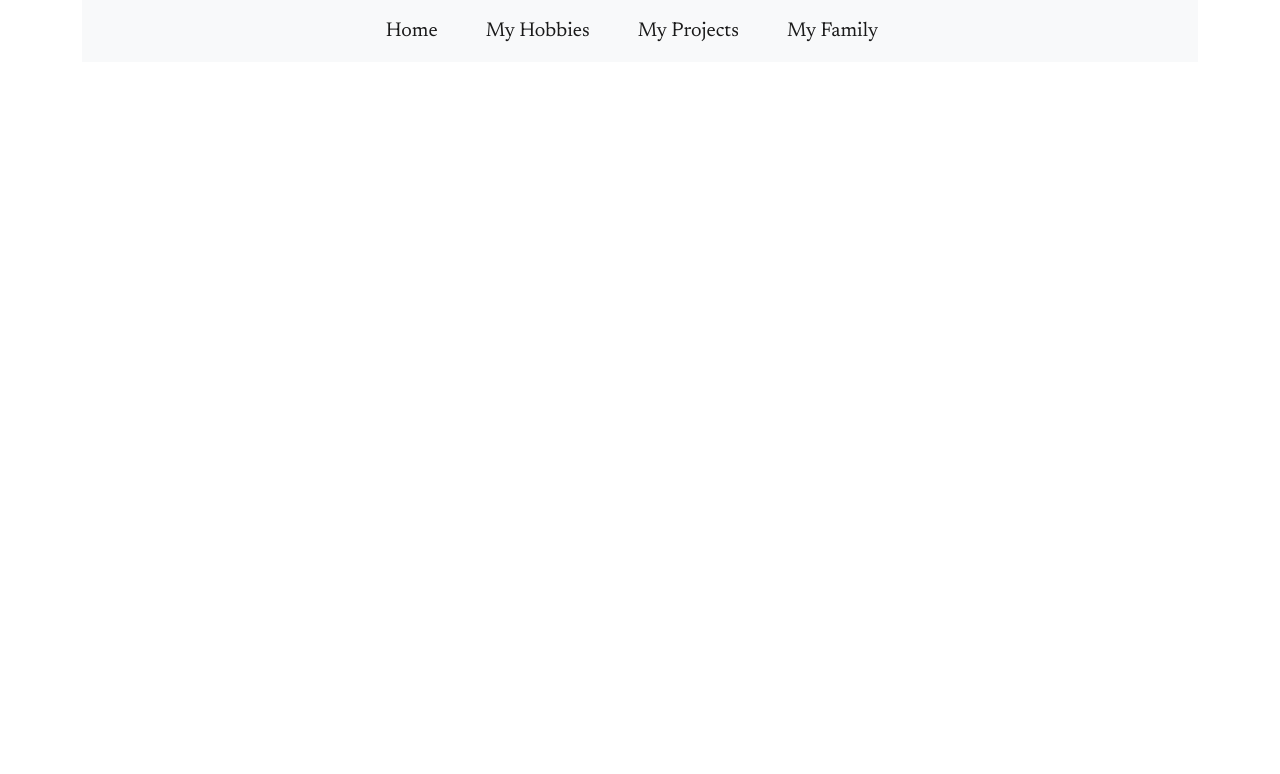
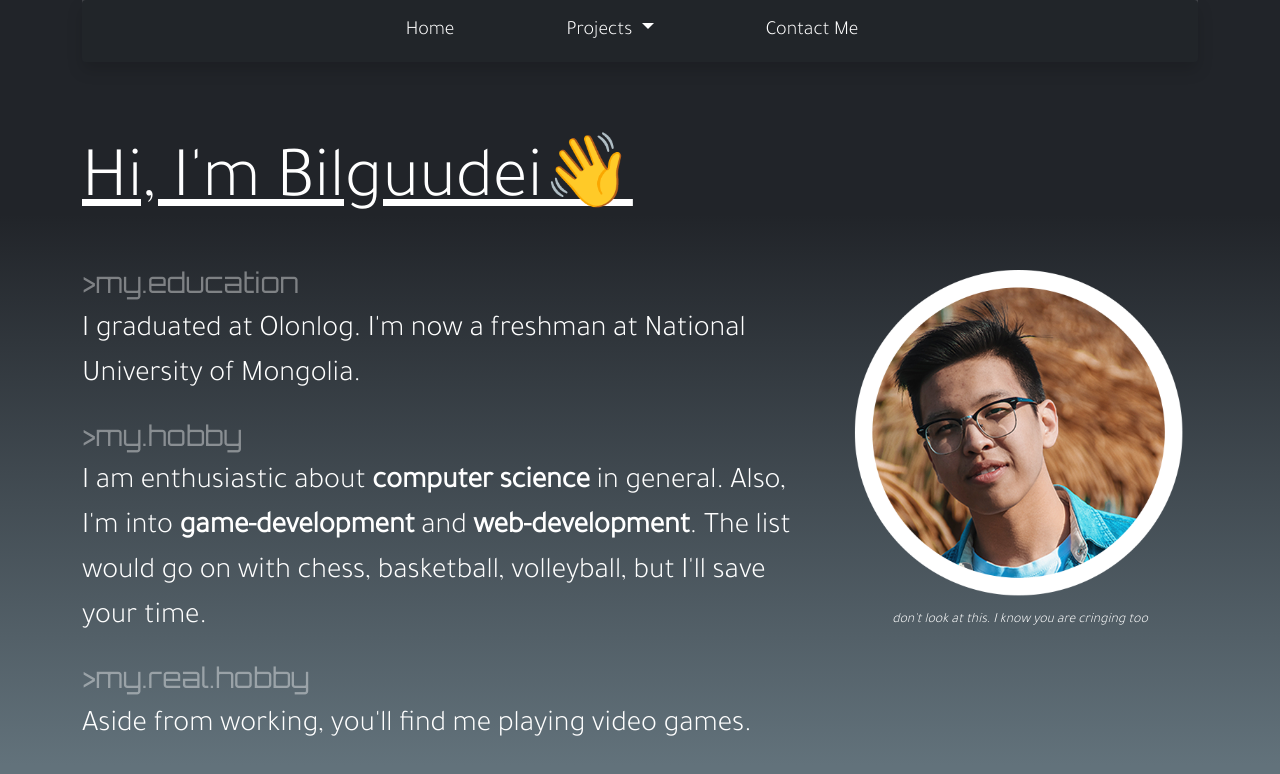
Before and after one commit to bilguudeiblgd/Internet-Technology, a plain HTML site: page lab2/index.html in a window 1280 px wide. Drawn offline with nearby package versions, Linux system fonts and the light colour scheme; files that its build step writes are made by us from their sources.

Commit message:
lots of update and pages

```diff
--- a/lab2/index.html
+++ b/lab2/index.html
@@ -1,50 +1,122 @@
-<!doctype html>
+<!DOCTYPE html>
 <html lang="en">
   <head>
     <!-- Required meta tags -->
-    <meta charset="utf-8">
-    <meta name="viewport" content="width=device-width, initial-scale=1">
+    <meta charset="utf-8" />
+    <meta name="viewport" content="width=device-width, initial-scale=1" />
 
     <!-- Bootstrap CSS -->
-    <link href="https://cdn.jsdelivr.net/npm/bootstrap@5.0.0-beta2/dist/css/bootstrap.min.css" rel="stylesheet" integrity="sha384-BmbxuPwQa2lc/FVzBcNJ7UAyJxM6wuqIj61tLrc4wSX0szH/Ev+nYRRuWlolflfl" crossorigin="anonymous">
-    <link href="./style/main.css" rel="stylesheet" >
-    <title>Hello, world!</title>
+    <link
+      href="https://cdn.jsdelivr.net/npm/bootstrap@5.0.0-beta2/dist/css/bootstrap.min.css"
+      rel="stylesheet"
+      integrity="sha384-BmbxuPwQa2lc/FVzBcNJ7UAyJxM6wuqIj61tLrc4wSX0szH/Ev+nYRRuWlolflfl"
+      crossorigin="anonymous"
+      />
+    <link
+      rel="stylesheet"
+      href="https://cdn.jsdelivr.net/npm/bootstrap-icons@1.3.0/font/bootstrap-icons.css"
+      />
+    <link href="./style/main.css" rel="stylesheet" />
+
+    <title>Lab1</title>
   </head>
   <body>
-
+    <div class="bodyish">
       <div class="container">
-      <nav class="navbar navbar-expand-lg navbar-light bg-light ">
-        <div class="container-fluid my-lg-2">
-          <ul class="navbar-nav nav-pills me-auto mx-auto">
-            <li class="nav-item px-3">
-              <a class="navbar-brand active " aria-current="page" href="#">
+        <nav class="navbar navbar-expand-lg navbar-dark bg-gradient"
+          style="padding: 0px;">
+          <div class="container-fluid my-lg-2 justify-content-center shadow p-3
+            mb-5 bg-dark rounded" style="margin:0px !important">
+            <ul class="navbar-nav align-items-center">
+              <li class="nav-item mx-sm-3 mx-md-5">
+                <a class="navbar-brand active" aria-current="page" href="#">
                   Home
                 </a>
               </li>
-            <li class="nav-item px-3">
-              <a class="navbar-brand ">
-                My Hobbies
+
+              <li class="nav-item dropdown mx-sm-3 mx-md-5">
+                <a
+                  class="navbar-brand dropdown-toggle"
+                  id="navbarDropdownMenuLink"
+                  role="button"
+                  data-bs-toggle="dropdown"
+                  aria-expanded="false"
+                  href="">
+                  Projects
+
                 </a>
+                <ul
+                  class="dropdown-menu bg-dark dropdown-menu-dark"
+                  aria-labelledby="navbarDropdownMenuLink">
+                  <li>
+                    <a
+                      class="dropdown-item"
+                      href="https://www.facebook.com/huuhyube"
+                      target="_blank">Syberpong</a>
                   </li>
-            <li class="nav-item px-3">
-              <a class="navbar-brand" >
-                My Projects
-              </a>
+                  <li>
+                    <a
+                      class="dropdown-item"
+                      href="https://projectarin.com/"
+                      target="_blank">Project Arin</a>
                   </li>
-            <li class="nav-item px-3">
-              <a class="navbar-brand">
-                My Family
+                  <li>
+                    <a
+                      class="dropdown-item"
+                      href="https://tomujin-digital-landing-page.vercel.app/"
+                      target="_blank">Tomujin Digital</a>
+                  </li>
+                </ul>
+              </li>
+
+              <li class="nav-item mx-sm-3 mx-md-5">
+                <a class="navbar-brand" href="subpages/contactme.html">
+                  Contact Me
                 </a>
               </li>
             </ul>
           </div>
         </nav>
-    <div>
-
+        <div
+          class="row align-content-center"
+          style="margin-top: 80px; justify-content: start">
+          <div class="col-md-8">
+            <h1 class="display-2"><u>Hi, I'm Bilguudei👋</u></h1>
+            <p class="" style="font-size: 30px; padding: 5px 0"></p>
+            <h1 class="display-6"><small>>my.education</small></h1>
+            <p class="" style="font-size: 30px; padding: 0px 0">
+              I graduated at Olonlog. I'm now a freshman at National University
+              of Mongolia.
+            </p>
+            <h1 class="display-6"><small>>my.hobby</small></h1>
+            <p class="" style="font-size: 30px; padding: 0px 0">
+              I am enthusiastic about <b>computer science</b> in general. Also,
+              I'm into <b>game-development</b> and <b>web-development</b>. The
+              list would go on with chess, basketball, volleyball, but I'll save
+              your time.
+            </p>
+            <h1 class="display-6"><small>>my.real.hobby</small></h1>
+            <p class="" style="font-size: 30px; padding: 0px 0">
+              Aside from working, you'll find me playing video games.
+            </p>
+          </div>
+          <div class="col-md-4 centerDiv">
+            <img
+              class="imageB"
+              src="./assets/portfolioPhoto.png"
+              alt="this is a picture of mine"
+              width="350px"
+              />
+            <p>
+              <i><small>don't look at this. I know you are cringing too</small></i>
+            </p>
           </div>
         </div>
-    <script src="https://cdn.jsdelivr.net/npm/bootstrap@5.0.0-beta2/dist/js/bootstrap.bundle.min.js" integrity="sha384-b5kHyXgcpbZJO/tY9Ul7kGkf1S0CWuKcCD38l8YkeH8z8QjE0GmW1gYU5S9FOnJ0" crossorigin="anonymous"></script>
-
-
+      </div>
+      <script
+        src="https://cdn.jsdelivr.net/npm/bootstrap@5.0.0-beta2/dist/js/bootstrap.bundle.min.js"
+        integrity="sha384-b5kHyXgcpbZJO/tY9Ul7kGkf1S0CWuKcCD38l8YkeH8z8QjE0GmW1gYU5S9FOnJ0"
+        crossorigin="anonymous"></script>
+    </div>
   </body>
 </html>
--- a/lab2/main.css
+++ /dev/null
@@ -1,11 +0,0 @@
-@import url('https://fonts.googleapis.com/css2?family=Newsreader:wght@300;400;500&display=swap');
-body{
-    font-family: 'Newsreader', serif;
-    font-weight: 400;
-}
-ul{
-    list-style: none;
-}
-a{
-    cursor: pointer;
-}
--- /dev/null
+++ b/lab2/style/main.css
@@ -0,0 +1,48 @@
+@import url('https://fonts.googleapis.com/css2?family=Righteous&display=swap');
+@import url('https://fonts.googleapis.com/css2?family=Orbitron&family=Tajawal:wght@300&display=swap');
+:root{
+    --primary-color: #37474f;
+    --dark-color: #102027;
+    --light-color: #62727b;
+    --text-color: rgb(255, 255, 255);
+
+}
+
+html, body{
+    background: var(--light-color);
+    color: var(--text-color);
+    font-family: 'Tajawal', sans-serif;
+    height: 100%; overflow: hidden
+}
+
+.bodyish{
+    background: rgb(33,36,41);
+    background: linear-gradient(180deg, rgba(33,36,41,1) 28%, rgba(98,114,123,1) 100%);
+}
+.body1{
+    background: rgb(123, 127, 133);
+    background: linear-gradient(180deg, rgb(138, 156, 187) 28%, rgb(212, 217, 219) 100%);
+}
+a{
+    color: var(--text-color);
+}
+h1,h2,h3,h4,h5{
+
+}
+.display-6{
+    font-family: 'Orbitron';
+    font-size: 32px;
+    color:rgba(255, 255, 255, 0.4)
+}
+
+.centerDiv{
+    display:flex;
+    flex-direction: column;
+    justify-content: center;
+    align-items: center;
+    text-align: center;
+}
+.dropdown-menu {
+    width: 300px !important;
+    font-size: 24px;
+}
```
Also changed, not shown: lab2/subpages/contactme.html (+220 -0 lines), lab2/assets/gamedev.png (added), lab2/assets/portfolioPhoto.png (added), lab2/subpages/myhobby.html (deleted), lab2/subpages/myproject.html (added). Lines whose indentation alone changed are shown as unchanged.
